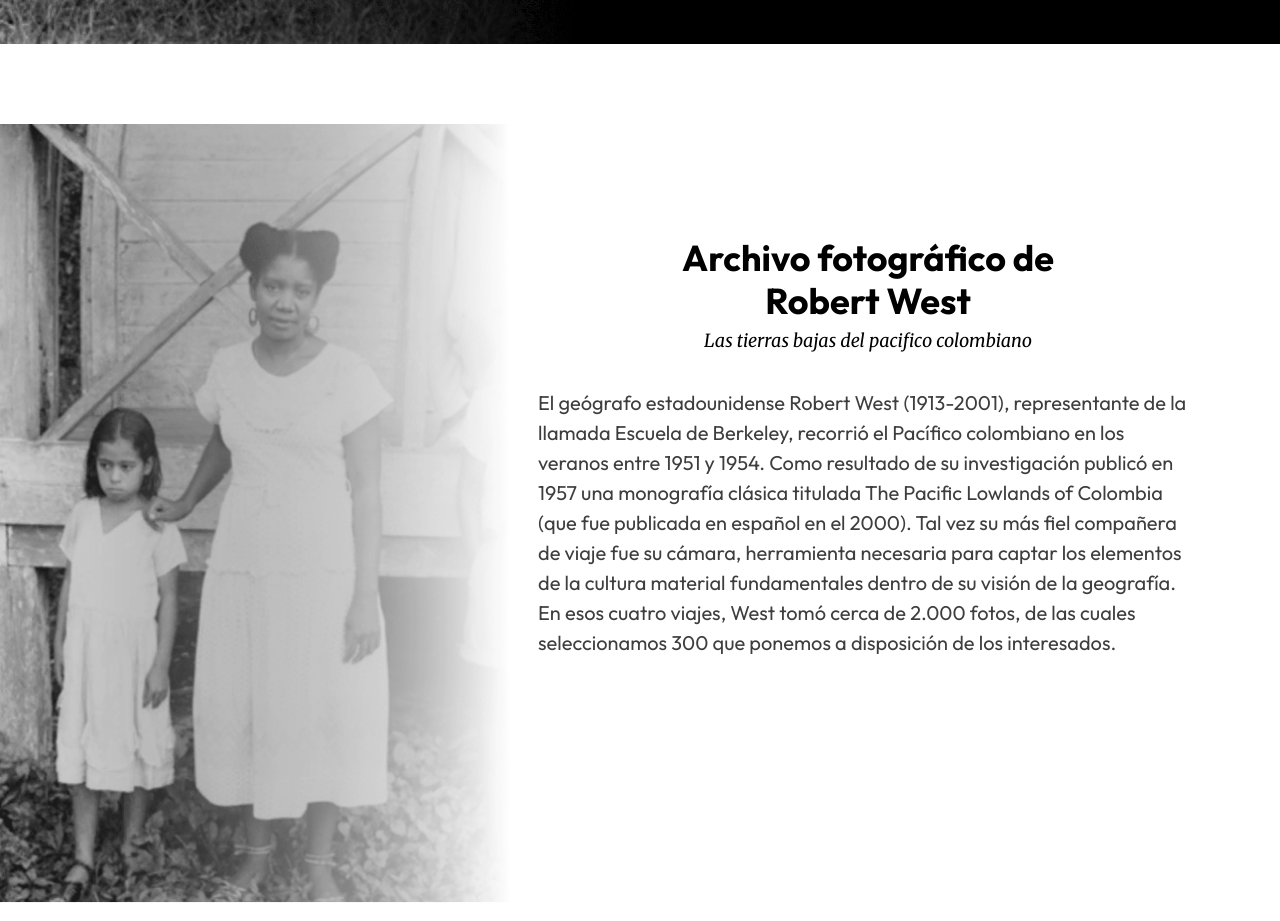
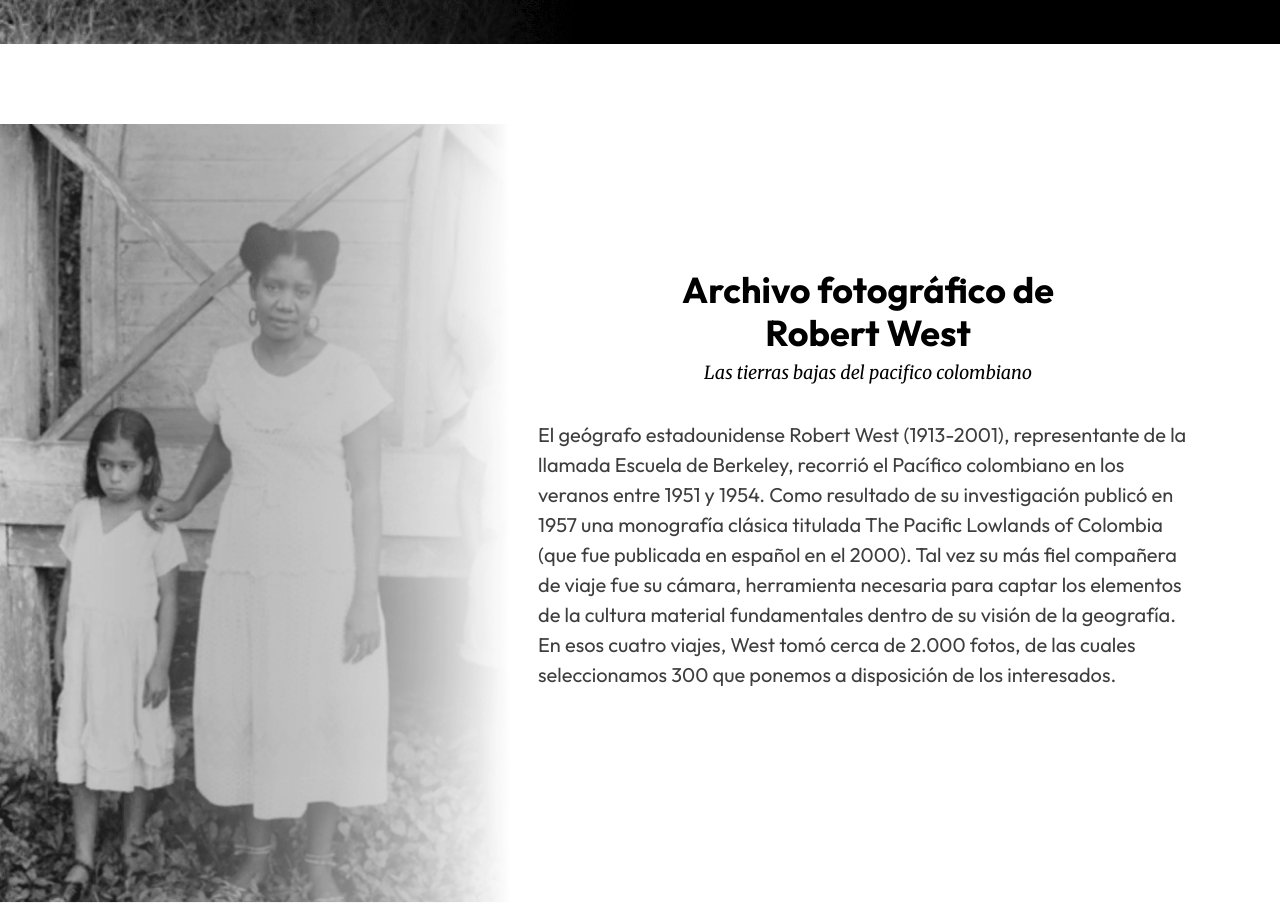
Before and after one commit to DuvanProgrammer/robert-west, a Next.js app: page /components in a window 1280 px wide. Shown: the part 960-1881 px from the top of the page. Built offline with nearby package versions, Linux system fonts and the light colour scheme.

Commit message:
resolviendo problemas

```diff
--- a/styles/SubheaderWhite.module.css
+++ b/styles/SubheaderWhite.module.css
@@ -33,7 +33,7 @@
 }
 .rwSubheaderw__info{
     width: 660px;
-    padding-top: 7em;
+    padding-top: 9em;
     float: right;
 }
 .rwSubheaderb__text{
```
